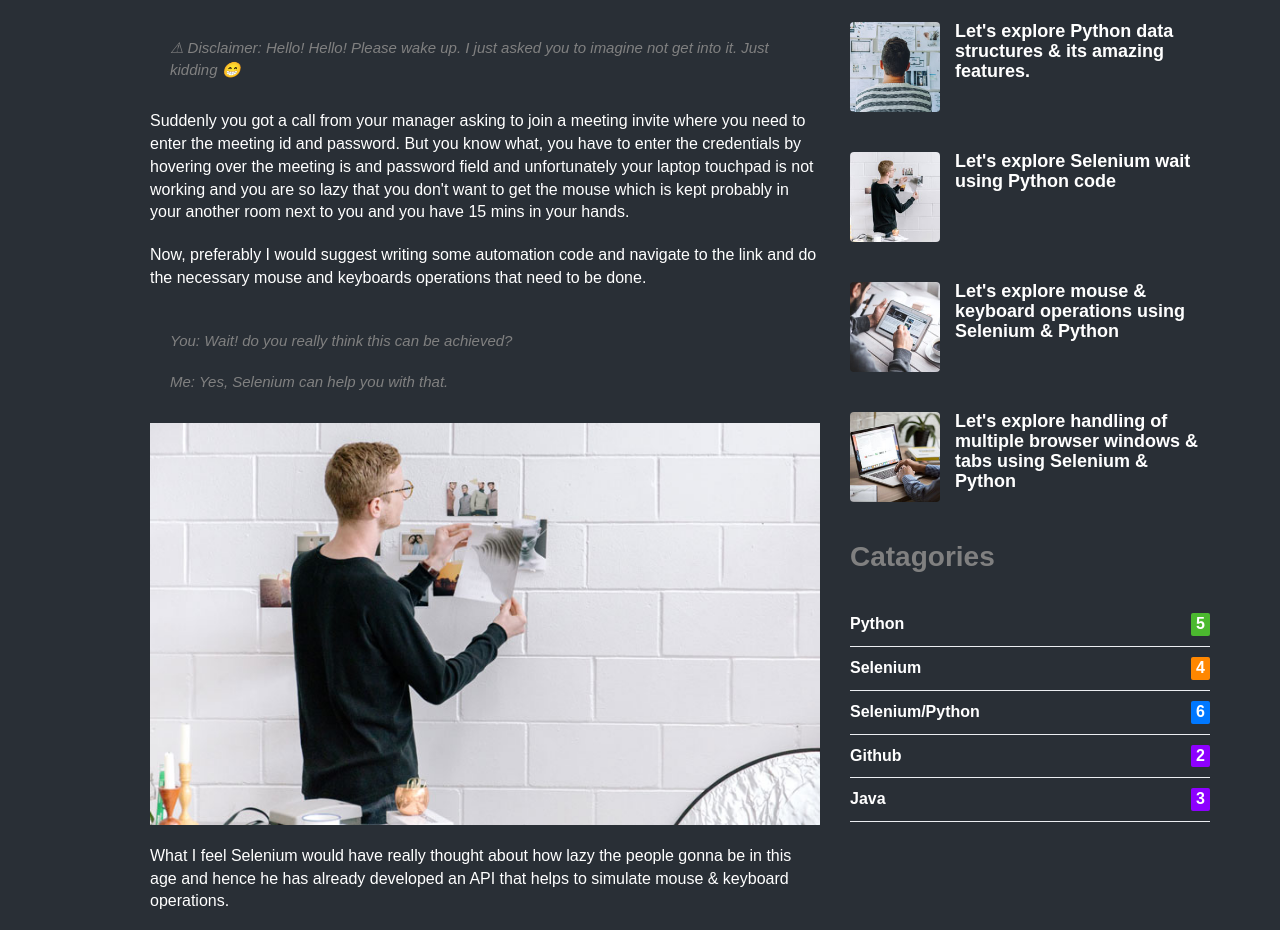
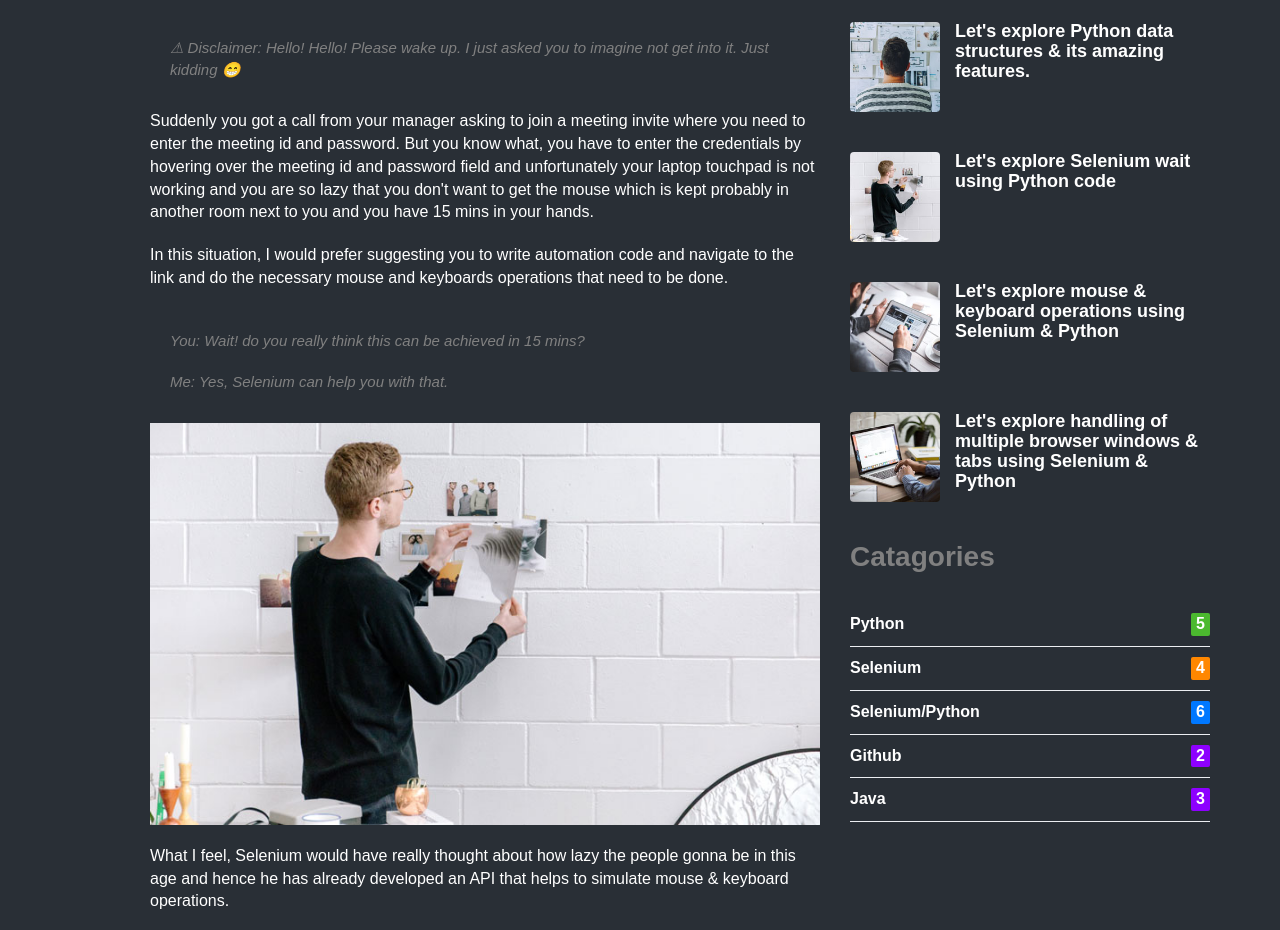
Before and after one commit to me-rsharma/exploremyblog, a plain HTML site: page selenium/se-actions.html in a window 1280 px wide. Shown: the part 381-1311 px from the top of the page. Drawn offline with Linux system fonts and the light colour scheme; a web font is replaced by a local one.

Commit message:
Added code for se actions

```diff
--- a/selenium/se-actions.html
+++ b/selenium/se-actions.html
@@ -173,15 +173,15 @@
                             <p>Suddenly you got a call from your manager asking to join a meeting invite where you need
                                 to enter the meeting id and
                                 password. But you know what, you have to enter the credentials by hovering over the
-                                meeting is and password field and
+                                meeting id and password field and
                                 unfortunately your laptop touchpad is not working and you are so lazy that you don't
                                 want to get the mouse which is kept
-                                probably in your another room next to you and you have 15 mins in your hands.</p>
-                            <p>Now, preferably I would suggest writing some automation code and navigate to the link and
+                                probably in another room next to you and you have 15 mins in your hands.</p>
+                            <p>In this situation, I would prefer suggesting you to write automation code and navigate to the link and
                                 do the necessary mouse and
                                 keyboards operations that need to be done.</p>
                             <blockquote class="blockquote">
-                                <p>You: Wait! do you really think this can be achieved?</p>
+                                <p>You: Wait! do you really think this can be achieved in 15 mins?</p>
                                 <p>Me: Yes, Selenium can help you with that.</p>
                             </blockquote>
                             <figure class="figure-img">
@@ -189,7 +189,7 @@
                                 <!-- <figcaption>So Lorem Ipsum is bad (not necessarily)</figcaption> -->
                             </figure>
 
-                            <p>What I feel Selenium would have really thought about how lazy the people gonna be in this
+                            <p>What I feel, Selenium would have really thought about how lazy the people gonna be in this
                                 age and hence he has already
                                 developed an API that helps to simulate mouse & keyboard operations.</p>
                             <p>Selenium WebDriver's Advanced User Interactions API allows us to perform operations from
```
